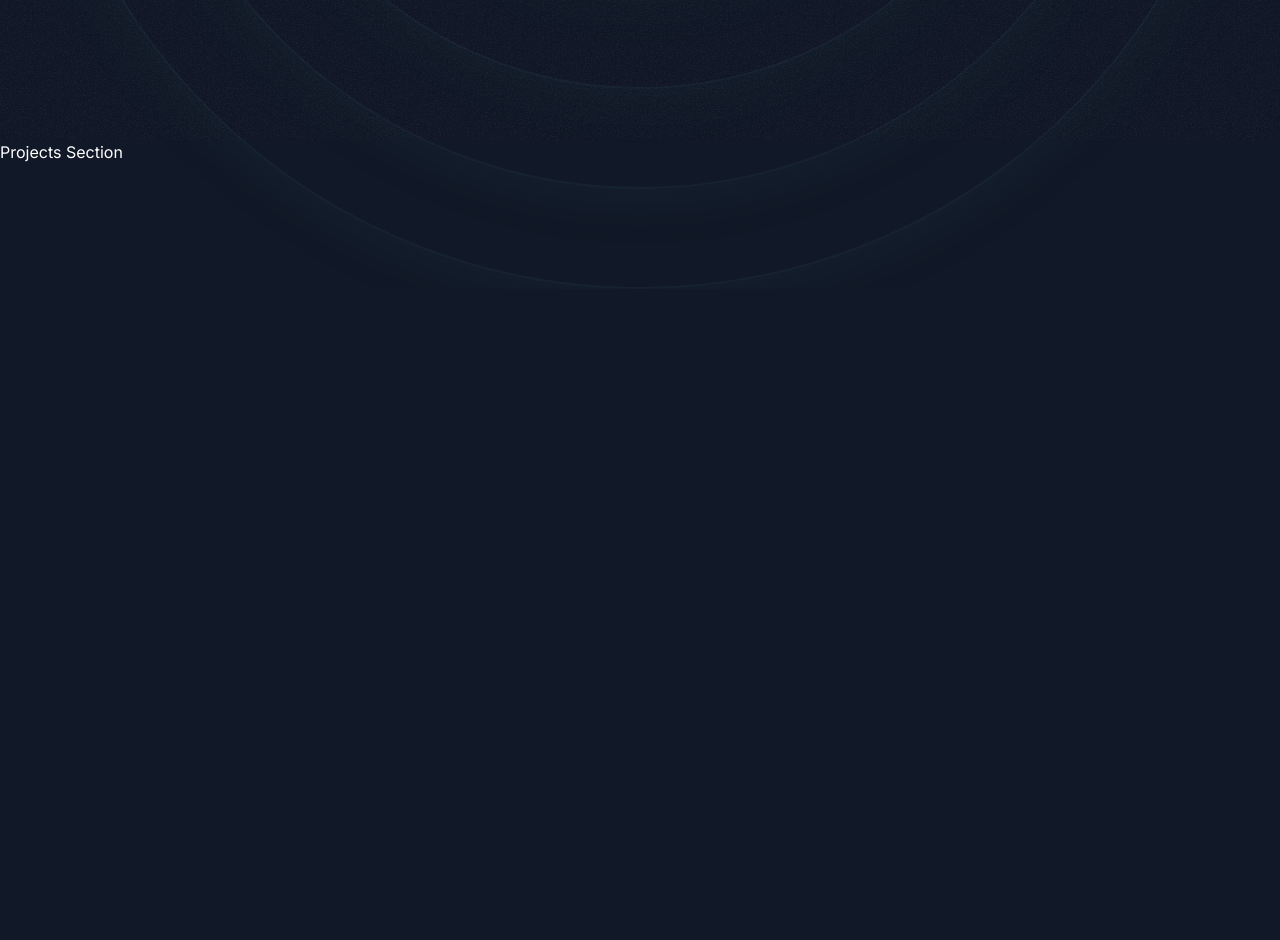
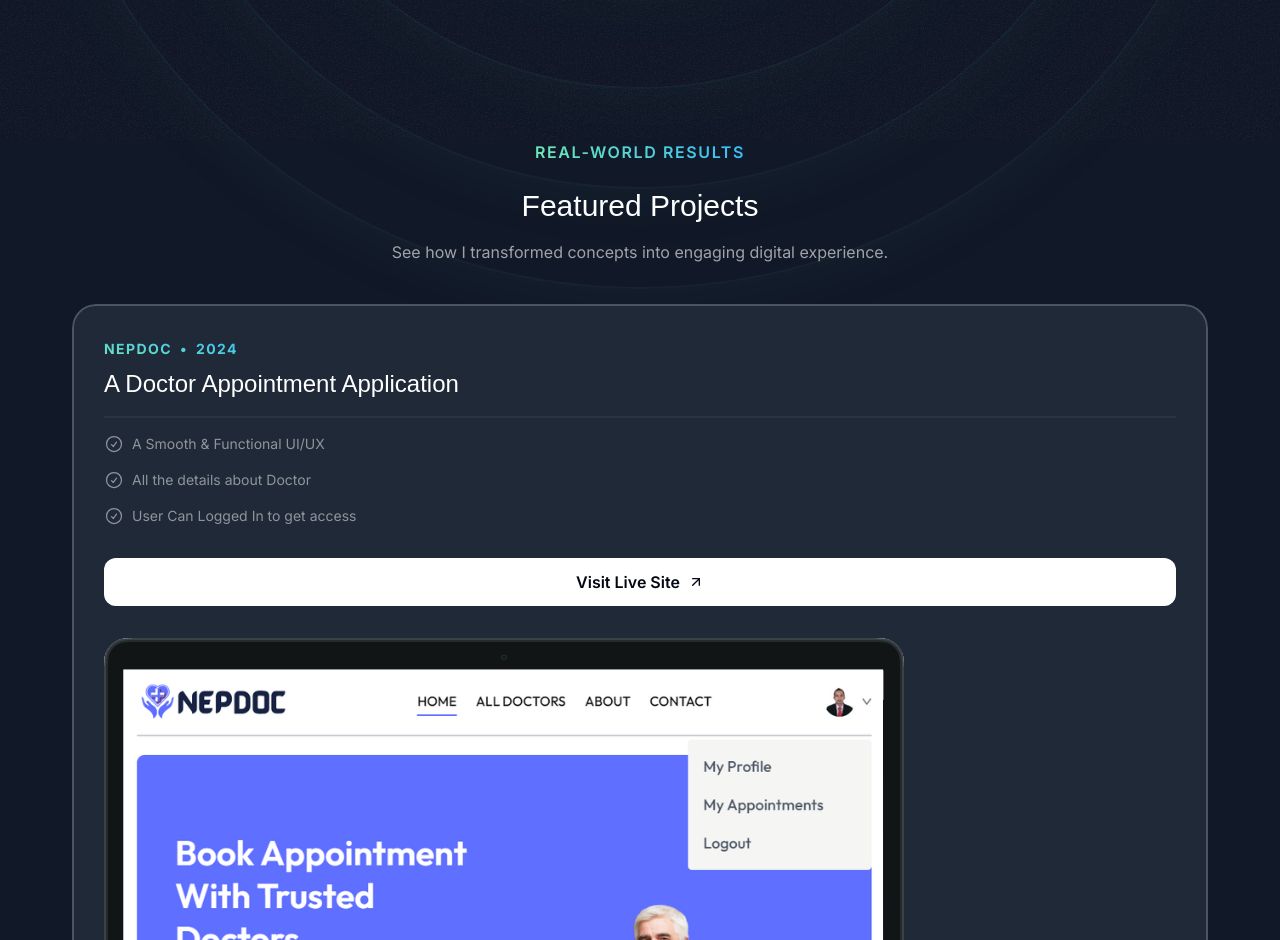
Before and after one commit to virtualabishek/newProtfolioWebsite, a Next.js app: page / in a window 1280 px wide. Shown: the part 782-1722 px from the top of the page. Before the commit the page ends 1071 px from the top, so only its background shows below. Built offline with nearby package versions, Linux system fonts and the light colour scheme; a web font is replaced by a local one.

Commit message:
ongoing project section

```diff
--- a/src/sections/Projects.tsx
+++ b/src/sections/Projects.tsx
@@ -1,10 +1,14 @@
 import rojgarSabailai from "@/assets/images/rojgarSabailai.png";
 import nepDocPage from "@/assets/images/nepDoc.png";
 import aiStartupLandingPage from "@/assets/images/ai-startup-landing-page.png";
+import Image from "next/image";
+import CheckCircleIcon from "@/assets/icons/check-circle.svg";
+import ArrowUpRightIcon from "@/assets/icons/arrow-up-right.svg";
 
 const portfolioProjects = [
   {
     company: "nepDoc",
+
     year: "2024",
     title: "A Doctor Appointment Application",
     results: [
@@ -21,8 +25,8 @@
     title: "Rojgar Sabailai - A Online Job Portal",
     results: [
       { title: "Created a responsive UI/UX" },
-      { title: "User can create and post a job" },
-      { title: "Filter of a relative job" },
+      { title: "User can create and post a job." },
+      { title: "Filter of a relative job." },
     ],
     link: "https://rojgarsabailai.netlify.app/",
     image: rojgarSabailai,
@@ -42,5 +46,56 @@
 ];
 
 export const ProjectsSection = () => {
-  return <div>Projects Section</div>;
+  return (
+    <section className="pb-16">
+      <div className="container">
+        <div className="flex justify-center">
+          <p className="uppercase font-semibold tracking-widest bg-gradient-to-r from-emerald-300 to-sky-400 bg-clip-text text-transparent ">
+            Real-world Results
+          </p>
+        </div>
+        <h2 className="font-serif text-3xl text-center mt-6">
+          Featured Projects
+        </h2>
+        <p className="text-center text-white/60 mt-4 ">
+          See how I transformed concepts into engaging digital experience.
+        </p>
+        <div className="flex flex-col mt-10 gap-20">
+          {portfolioProjects.map((project) => (
+            <div
+              key={project.title}
+              className="bg-gray-800 rounded-3xl relative  z-0 overflow-hidden after:z-10 after:contents-[''] after:absolute after:inset-0 after:outline-2 after:outline after:-outline-offset-2 after:rounded-3xl after:outline-white/20 px-8 pt-8"
+            >
+              <div className="bg-gradient-to-tr from-emerald-300 to-sky-400 inline-flex gap-2 font-bold uppercase tracking-widest text-sm text-transparent bg-clip-text">
+                <span>{project.company}</span>
+                <span>&bull;</span>
+                <span>{project.year}</span>
+              </div>
+              <h3 className="font-serif text-2xl mt-2 ">{project.title}</h3>
+              <hr className="border-t-2 border-white/5 mt-4" />
+              <ul className="flex flex-col gap-4 mt-4 ">
+                {project.results.map((result) => (
+                  <li className="flex gap-2 text-sm text-white/50">
+                    <CheckCircleIcon className="size-5" />
+                    <span>{result.title}</span>
+                  </li>
+                ))}
+              </ul>
+              <a href={project.link}>
+                <button className="bg-white text-gray-950 h-12 w-full rounded-xl font-semibold inline-flex items-center justify-center gap-2 mt-8">
+                  <span>Visit Live Site</span>
+                  <ArrowUpRightIcon className="size-4" />
+                </button>
+              </a>
+              <Image
+                className="mt-8 -mb-4 rounded-xl md:rounded-3xl"
+                src={project.image}
+                alt={project.title}
+              />
+            </div>
+          ))}
+        </div>
+      </div>
+    </section>
+  );
 };
```
